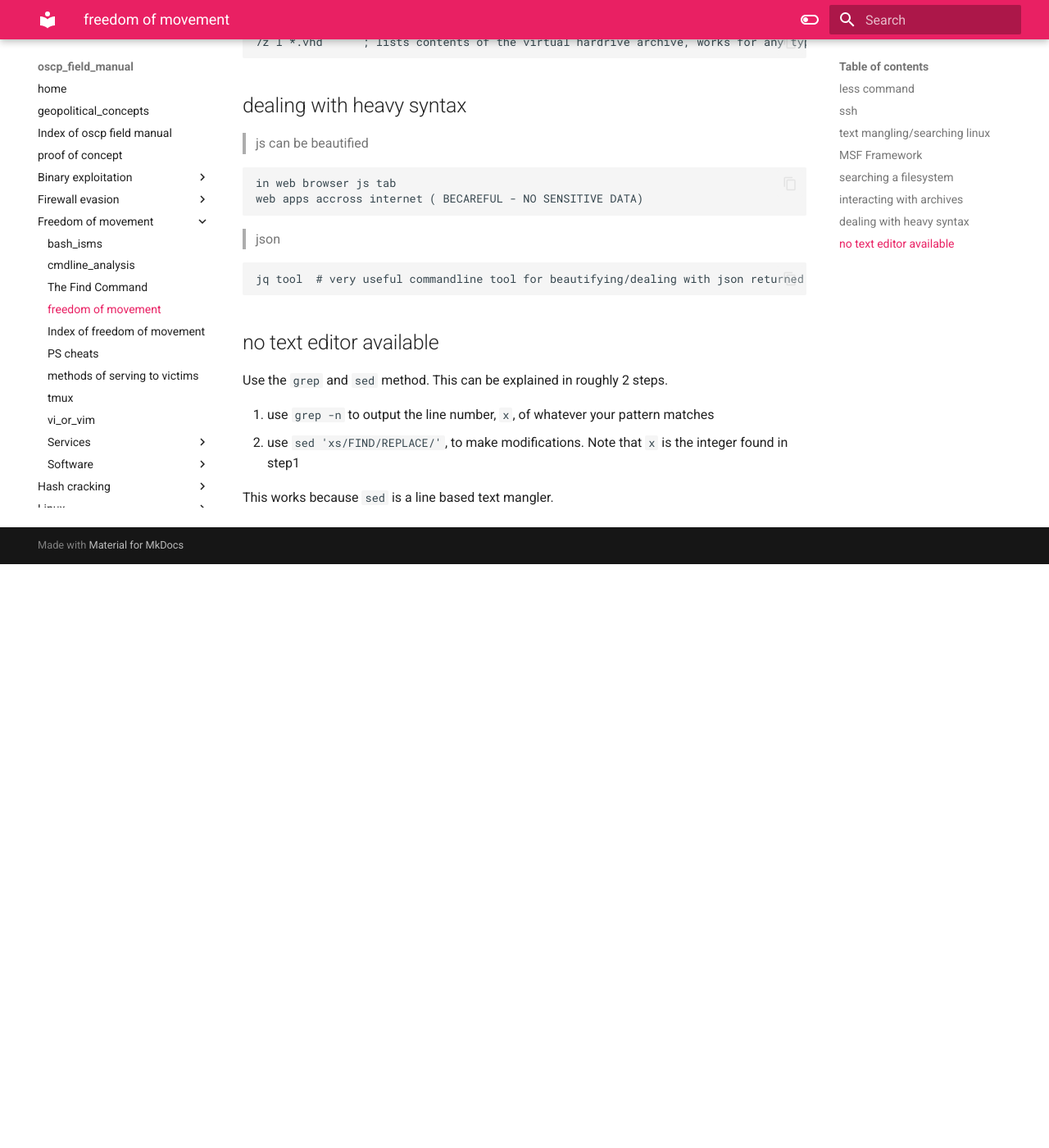
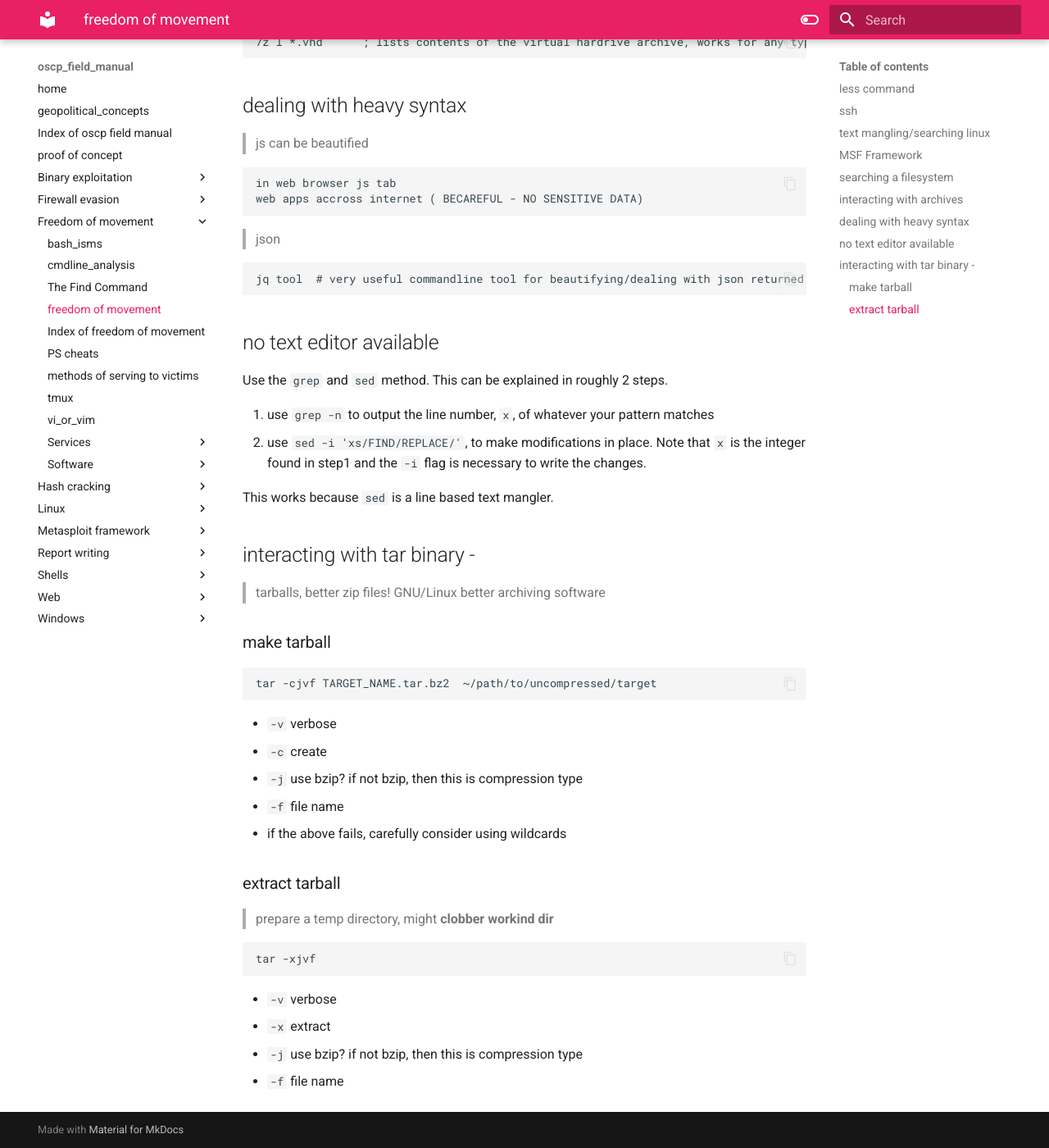
Before and after one commit to invae/oscp_field_manual, an MkDocs documentation site: the page built from docs/freedom_of_movement/freedom_of_movement.md, in a window 1280 px wide and 1400 px high, scrolled down 1882 px. Shown: the whole window at 82% size. Built offline with MkDocs 1.6.1 and Material for MkDocs 9.7.7, drawn with Linux system fonts in a browser that asks for light colours; before the commit the page ends 2570 px from its top, so only the background shows below that.

````diff
--- a/docs/freedom_of_movement/freedom_of_movement.md
+++ b/docs/freedom_of_movement/freedom_of_movement.md
@@ -105,6 +105,37 @@ jq tool  # very useful commandline tool for beautifying/dealing with json return
 Use the `grep` and `sed` method. This can be explained in roughly 2 steps.
 
 1. use `grep -n` to output the line number, `x`, of whatever your pattern matches
-2. use `sed 'xs/FIND/REPLACE/'`, to make modifications. Note that `x` is the integer found in step1
+2. use `sed -i 'xs/FIND/REPLACE/'`, to make modifications in place. Note that `x` is the integer found in step1 and  the `-i` flag is necessary to write the changes.
 
 This works because `sed` is a line based text mangler.
+
+
+## interacting with tar binary -
+
+> tarballs, better zip files! GNU/Linux better archiving software
+
+### make tarball
+
+```bash
+tar -cjvf TARGET_NAME.tar.bz2  ~/path/to/uncompressed/target
+```
+
+- `-v` verbose
+- `-c` create
+- `-j` use bzip? if not bzip, then this is compression type
+- `-f` file name
+- if the above fails, carefully consider using wildcards
+
+
+### extract tarball
+
+> prepare a temp directory, might **clobber workind dir**
+
+```bash
+tar -xjvf
+```
+
+- `-v` verbose
+- `-x` extract
+- `-j` use bzip? if not bzip, then this is compression type
+- `-f` file name
````
Also changed, not shown: docs/binary_exploitation/binary_exploitation-home.md (+14 -0 lines).
